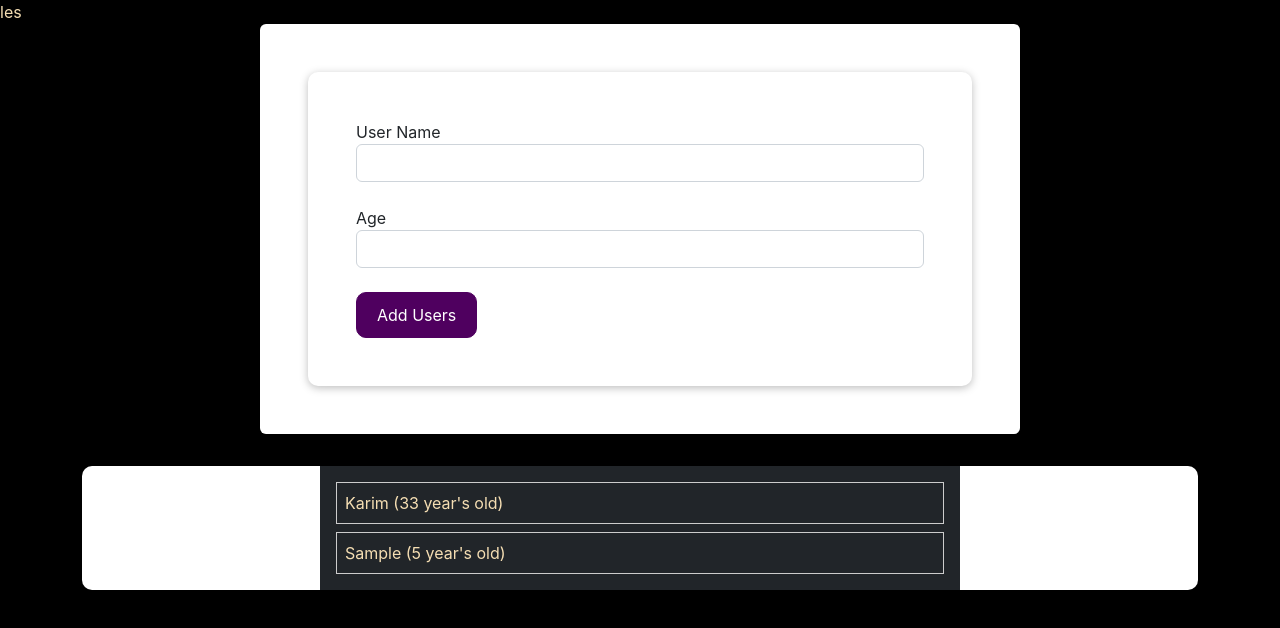
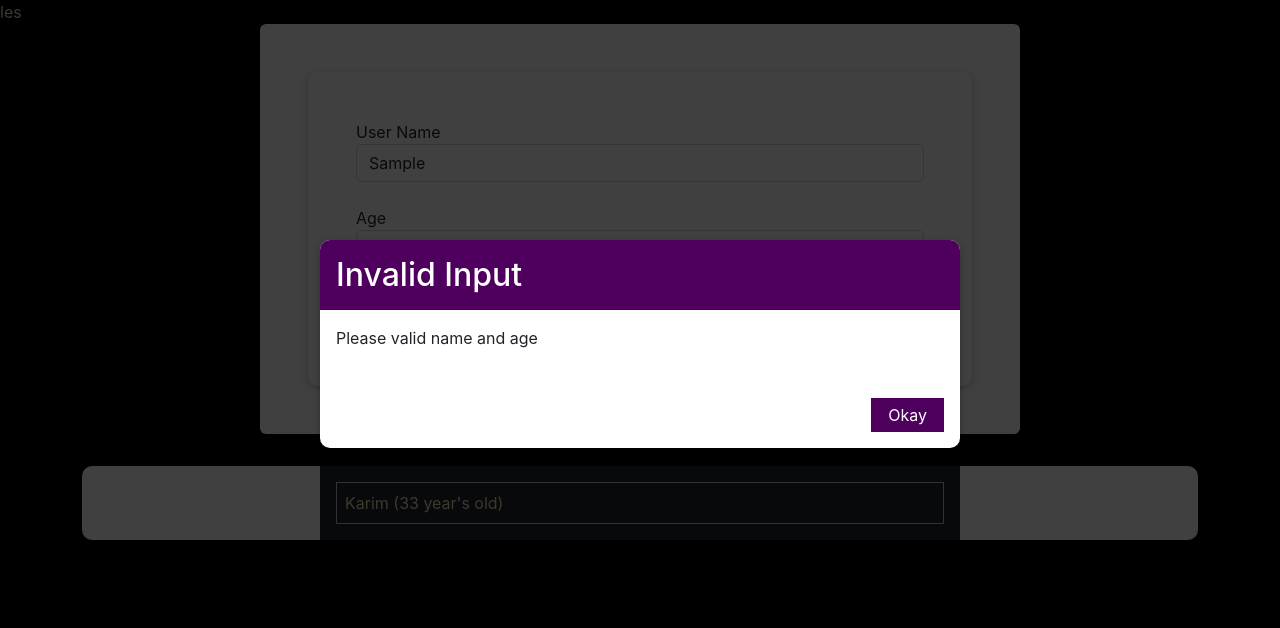
Before and after one commit to hasankarim18/add-user, a React (Create React App) app: page / in a window 1280 px wide. Both pictures are taken after typing "Sample", "5" into the empty fields and a click on the button "Add Users". Shown: the top 628 px of the page. Built offline with nearby package versions, Linux system fonts and the light colour scheme.

Commit message:
error handling modal completed

```diff
--- a/src/Components/UI/Button.js
+++ b/src/Components/UI/Button.js
@@ -3,7 +3,7 @@ import classes from './Button.module.css'
 
 const Button = (props) => {
     return (
-        <button style={props.style} className={props.className + ' ' + classes.button} >
+        <button onClick={props.onClick} style={props.style} className={props.className + ' ' + classes.button} >
             {props.children}
         </button>
     )
--- /dev/null
+++ b/src/Components/UI/ErrorModal.js
@@ -0,0 +1,30 @@
+import React from 'react'
+import Card from './Card'
+import classes from './ErrorModal.module.css'
+import Button from './Button'
+
+const ErrorModal = (props) => {
+    return (
+        <div>
+            <div onClick={props.closeModal} className={classes.backdrop}>
+
+            </div>
+
+            <Card className={classes.modal + ' ' + props.className} >
+                <header className={classes.header} >
+                    <h2> {props.title}</h2>
+                </header>
+                <div className={classes.content} >
+                    <p  >
+                        {props.message}
+                    </p>
+                </div>
+                <footer className={classes.actions}  >
+                    <Button onClick={props.closeModal}  > Okay </Button>
+                </footer>
+            </Card>
+        </div>
+    )
+}
+
+export default ErrorModal
--- /dev/null
+++ b/src/Components/UI/ErrorModal.module.css
@@ -0,0 +1,45 @@
+.backdrop {
+    position: fixed;
+    top: 0;
+    left: 0;
+    width: 100%;
+    height: 100vh;
+    z-index: 10;
+    background: rgba(0, 0, 0, 0.75);
+}
+
+.modal {
+    position: fixed;
+    top: 30vh;
+    left: 10%;
+    width: 80%;
+    z-index: 100;
+    overflow: hidden;
+}
+
+.header {
+    background: #4f005f;
+    padding: 1rem;
+}
+
+.header h2 {
+    margin: 0;
+    color: white;
+}
+
+.content {
+    padding: 1rem;
+}
+
+.actions {
+    padding: 1rem;
+    display: flex;
+    justify-content: flex-end;
+}
+
+@media (min-width: 768px) {
+    .modal {
+        left: calc(50% - 20rem);
+        width: 40rem;
+    }
+}
--- a/src/Components/Users/AddUser.js
+++ b/src/Components/Users/AddUser.js
@@ -2,18 +2,29 @@ import React, { useState } from 'react'
 import classes from './AddUser.module.css'
 import Card from '../UI/Card'
 import Button from '../UI/Button'
+import ErrorModal from '../UI/ErrorModal'
 
 
 const AddUser = (props) => {
     const [name, setName] = useState('')
     const [age, setAge] = useState('')
+    const [error, setError] = useState()
 
     const onSubmitHandler = event => {
         event.preventDefault()
 
-        if (name.trim === 0 && age.trim === 0) {
+        if (name.trim.length === 0 && age.trim.length === 0) {
+            setError({
+                title: 'Invalid Input',
+                message: 'Please valid name and age'
+            })
             return
-        } else if (+age < 1) {
+        }
+        if (+age < 1) {
+            setError({
+                title: 'Invalid age',
+                message: 'Please enter valid age > 0'
+            })
             return
         }
         props.onAddUser(name, age)
@@ -30,16 +41,32 @@ const AddUser = (props) => {
         setAge(event.target.value)
     }
 
+    const closeErrorModal = () => {
+        console.log('close modal')
+        setError(null)
+    }
+
+
     return (
+        <div>
+            {
+                error ?
+                    <ErrorModal
+                        className="text-dark"
+                        title={error.title}
+                        message={error.message}
+                        closeModal={closeErrorModal}
+                    />
+                    : null
+            }
+
+
             <div className="text-dark" >
                 <div className="container">
                     <div className="row justify-content-center">
                         <div className="col-11 col-sm-10 col-md-8 p-2 p-sm-3 p-md-5 bg-white rounded" >
                             <Card>
-                            <form style={{
-
-
-                            }}
+                                <form
                                     className="p-2 p-sm-3 p-sm-5" onSubmit={onSubmitHandler} >
                                     <label htmlFor='username'>User Name</label>
                                     <input
@@ -66,7 +93,7 @@ const AddUser = (props) => {
 
                 </div>
             </div>
-
+        </div>
     )
 }
 
--- a/src/Components/Users/UsersList.js
+++ b/src/Components/Users/UsersList.js
@@ -3,7 +3,7 @@ import Card from '../UI/Card'
 import classes from './UsersList.module.css'
 
 const UsersList = (props) => {
-    console.log('props.users', props.users)
+    //   console.log('props.users', props.users)
     return (
         <div>
             <div className="container">
@@ -11,7 +11,7 @@ const UsersList = (props) => {
                     <div className={classes.users}>
                         <ul className="bg-dark pt-2 pb-2" >
                             {props.users.map(user => {
-                                return (<li>
+                                return (<li key={Math.random()} >
                                     {user.name} ({user.age} year's old)
                                 </li>
                                 )
```
Lines whose indentation alone changed are shown as unchanged.
